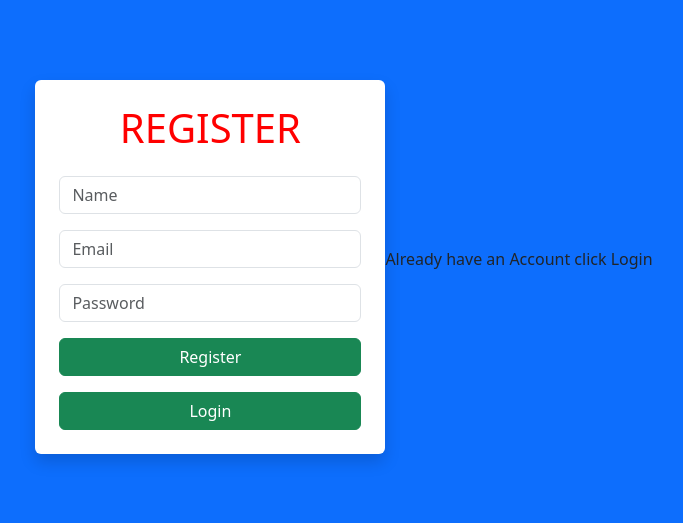
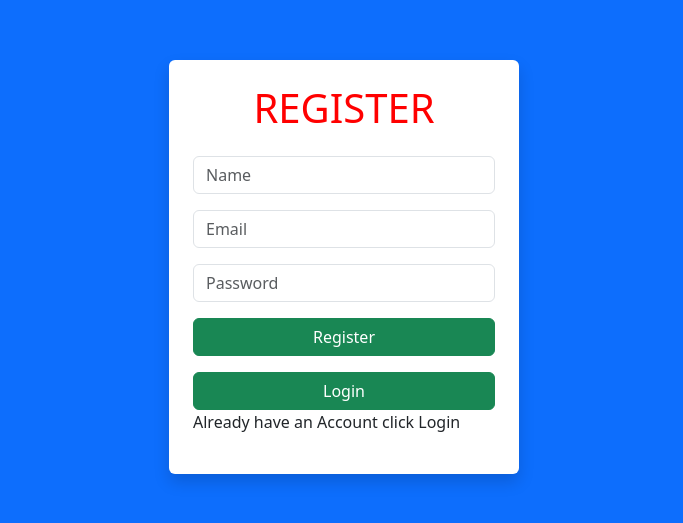
Before and after one commit to andyugbawa/mern-react, a React (Vite) app in the folder newmernapp/client/: page / in a window 1280 px wide. Shown: the part 133-656 px from the top of the page, without its empty margins (296-979 px from the left). Built offline with nearby package versions, Linux system fonts and the light colour scheme.

Commit message:
new changes

```diff
--- a/newmernapp/client/src/SignUp.jsx
+++ b/newmernapp/client/src/SignUp.jsx
@@ -66,10 +66,10 @@ function SignUp() {
 
           <button className='btn btn-success w-100 mt-3'>Login</button>
 
+        <p>Already have an Account click Login</p>
 
         </div>
 
-        <p>Already have an Account click Login</p>
 
       </div>
     </form>
```
